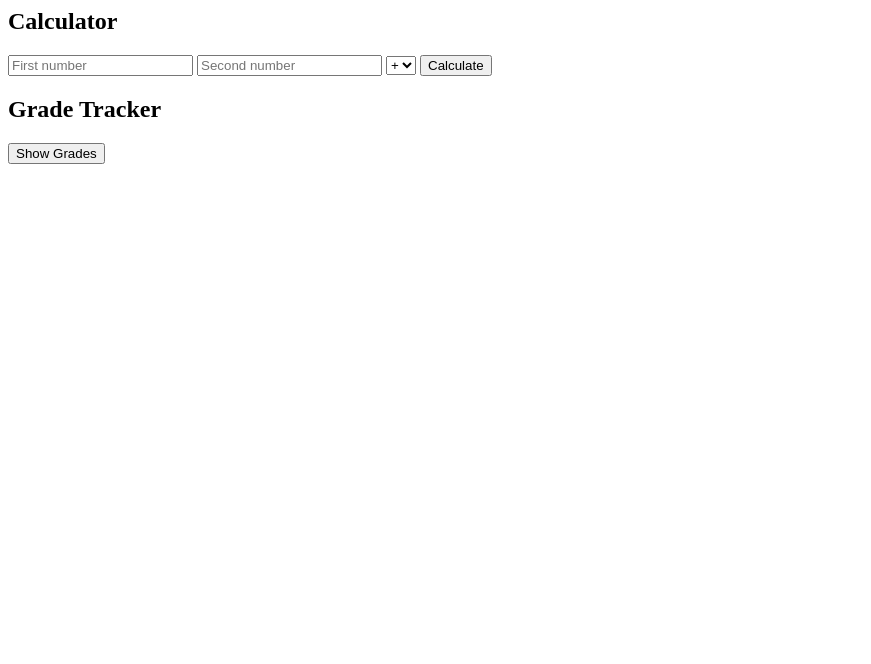
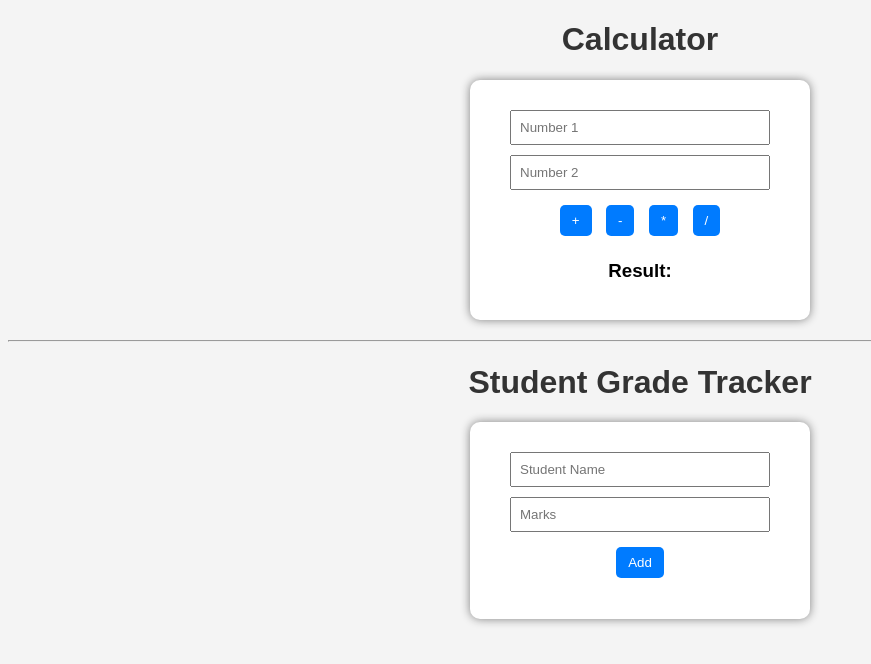
Before and after one commit to miltonerick4410-oss/iyf-s10-week-04-miltonerick4410-oss, a plain HTML site: page index.html in a window 1280 px wide. Shown: the whole page, without its empty margins (0-871 px from the left). Drawn offline with Linux system fonts and the light colour scheme.

Commit message:
Add calculator and grade tracker files

```diff
--- a/index.html
+++ b/index.html
@@ -1,22 +1,37 @@
-<h2>Calculator</h2>
+<!DOCTYPE html>
+<html lang="en">
+<head>
+  <meta charset="UTF-8">
+  <title>Calculator + Grade Tracker</title>
+  <link rel="stylesheet" href="style.css">
+</head>
+<body>
 
-<input type="number" id="num1" placeholder="First number">
-<input type="number" id="num2" placeholder="Second number">
+  <h1>Calculator</h1>
+  <div class="calculator">
+    <input type="number" id="num1" placeholder="Number 1">
+    <input type="number" id="num2" placeholder="Number 2">
 
-<select id="operator">
-  <option value="+">+</option>
-  <option value="-">-</option>
-  <option value="*">*</option>
-  <option value="/">/</option>
-</select>
+    <button onclick="calculate('+')">+</button>
+    <button onclick="calculate('-')">-</button>
+    <button onclick="calculate('*')">*</button>
+    <button onclick="calculate('/')">/</button>
 
-<button onclick="calculate()">Calculate</button>
+    <h3 id="result">Result: </h3>
+  </div>
 
-<p id="result"></p>
+  <hr>
 
+  <h1>Student Grade Tracker</h1>
+  <div class="grades">
+    <input type="text" id="studentName" placeholder="Student Name">
+    <input type="number" id="marks" placeholder="Marks">
 
-<h2>Grade Tracker</h2>
+    <button onclick="addStudent()">Add</button>
 
-<button onclick="showGrades()">Show Grades</button>
+    <ul id="studentList"></ul>
+  </div>
 
-<p id="grades"></p>
+  <script src="script.js"></script>
+</body>
+</html>
--- a/script.js
+++ b/script.js
@@ -1,7 +1,7 @@
-function calculate() {
-  let num1 = parseFloat(document.getElementById("num1").value);
-  let num2 = parseFloat(document.getElementById("num2").value);
-  let operator = document.getElementById("operator").value;
+// Calculator
+function calculate(operator) {
+  let num1 = Number(document.getElementById("num1").value);
+  let num2 = Number(document.getElementById("num2").value);
   let result;
 
   if (operator === "+") result = num1 + num2;
@@ -11,29 +11,25 @@ function calculate() {
 
   document.getElementById("result").innerText = "Result: " + result;
 }
-}
 
 
-const students = [
-  { name: "John", score: 85 },
-  { name: "Mary", score: 60 },
-  { name: "Alex", score: 72 }
-];
+//  Grade Tracker
+function addStudent() {
+  let name = document.getElementById("studentName").value;
+  let marks = Number(document.getElementById("marks").value);
 
-function showGrades() {
-  let output = "";
+  let grade;
 
-  students.forEach(student => {
-    let grade;
+  if (marks >= 80) grade = "A";
+  else if (marks >= 70) grade = "B";
+  else if (marks >= 60) grade = "C";
+  else if (marks >= 50) grade = "D";
+  else grade = "F";
 
-    if (student.score >= 80) grade = "A";
-    else if (student.score >= 70) grade = "B";
-    else if (student.score >= 60) grade = "C";
-    else grade = "D";
+  let list = document.getElementById("studentList");
 
-    output += student.name + ": " + grade + "<br>";
-  });
+  let li = document.createElement("li");
+  li.innerText = name + " - " + marks + " (" + grade + ")";
 
-  document.getElementById("grades").innerHTML = output;
+  list.appendChild(li);
 }
-}
```
